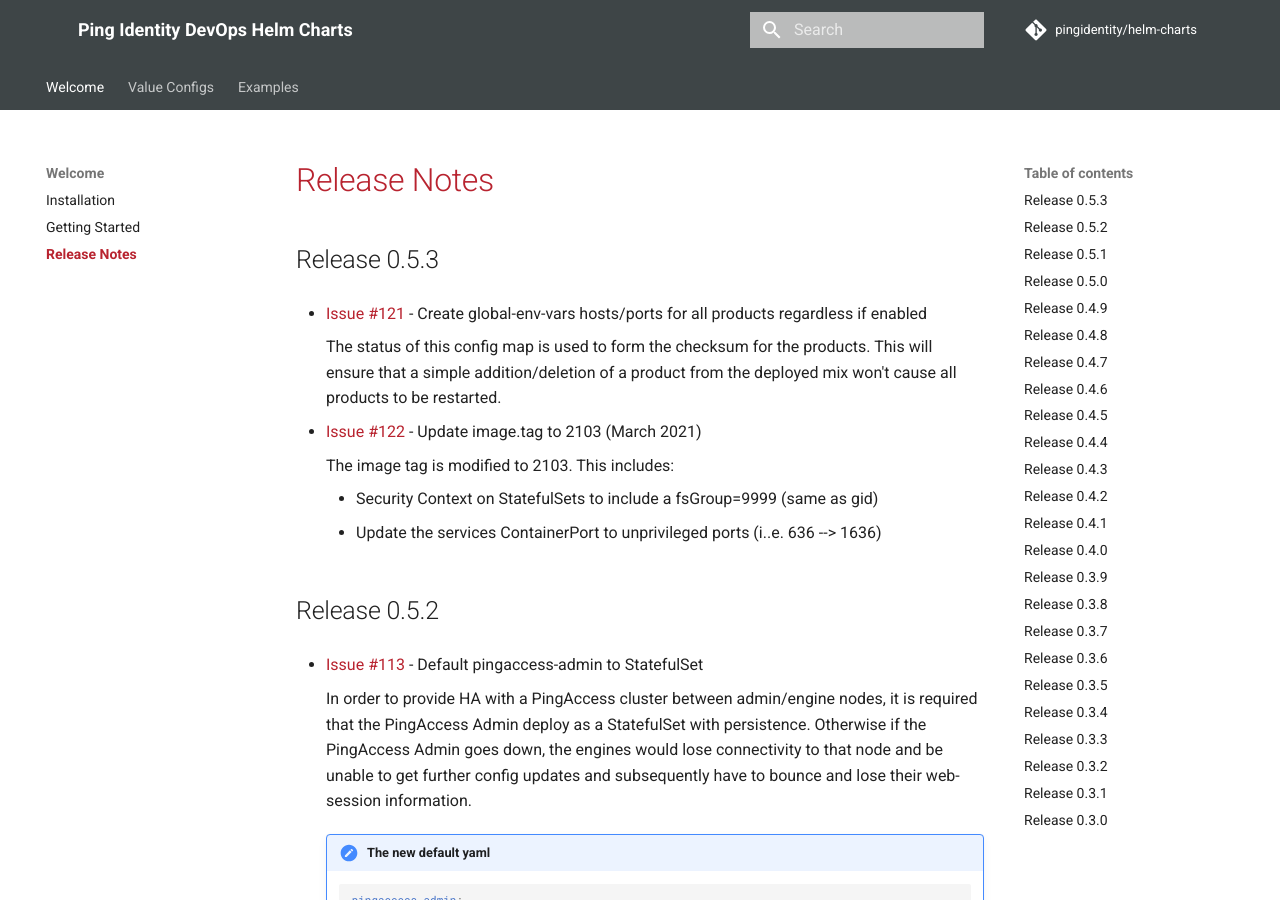
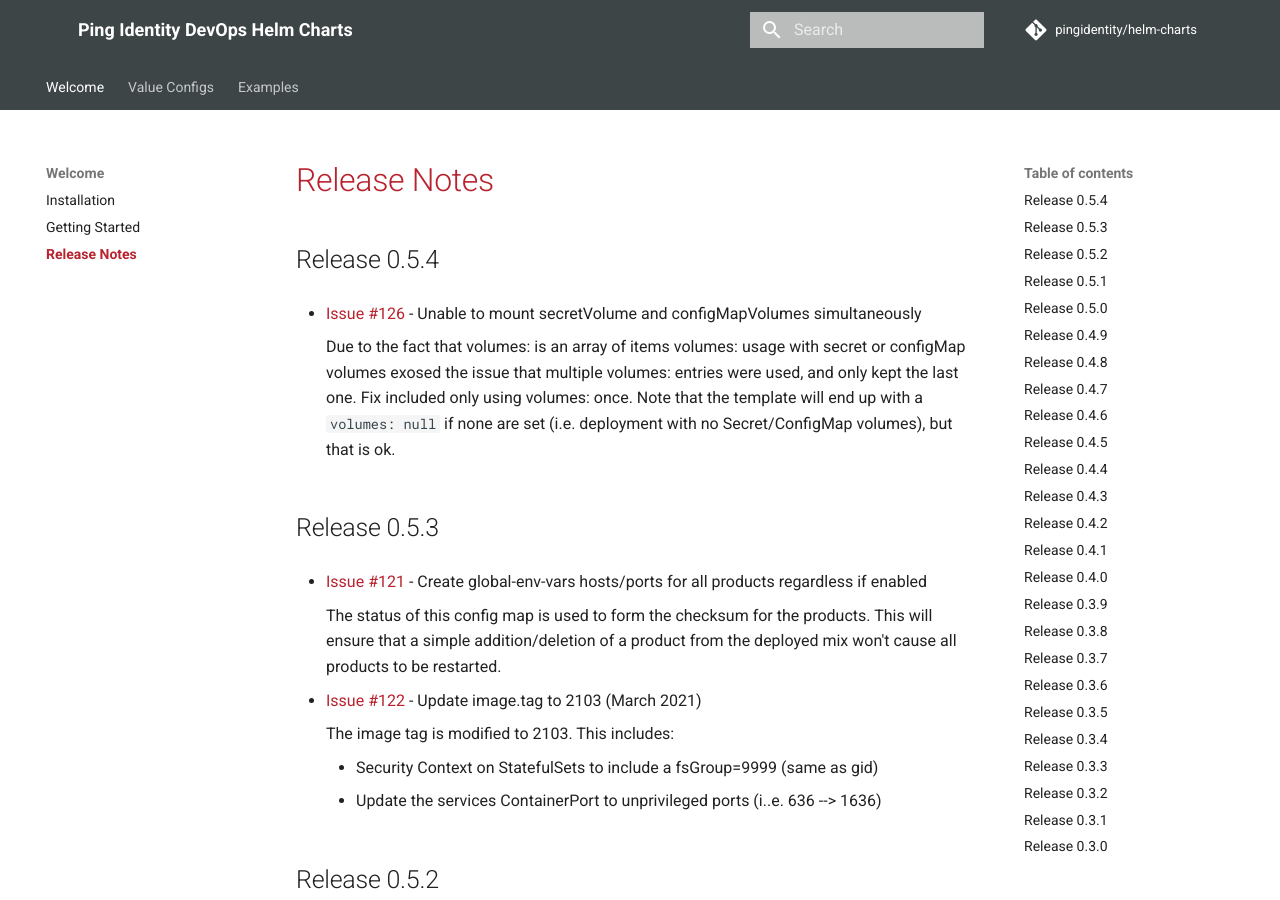
Before and after one commit to pingidentity/helm-charts, an MkDocs documentation site: the page built from docs/release-notes.md, in a window 1280 px wide and 900 px high. Built offline with MkDocs 1.6.1 and Material for MkDocs 9.7.7, drawn with Linux system fonts in a browser that asks for light colours; comment, search, counter and statistics services are not loaded.

Commit message:
#126 Fix bug with multiple volumes:

```diff
--- a/docs/release-notes.md
+++ b/docs/release-notes.md
@@ -1,4 +1,14 @@
 # Release Notes
+
+
+## Release 0.5.4
+
+* [Issue #126](https://github.com/pingidentity/helm-charts/issues/126) - Unable to mount secretVolume and configMapVolumes simultaneously
+
+    Due to the fact that volumes: is an array of items volumes: usage with secret or configMap volumes exosed
+    the issue that multiple volumes: entries were used, and only kept the last one.  Fix included only using
+    volumes: once.  Note that the template will end up with a `volumes: null` if none are
+    set (i.e. deployment with no Secret/ConfigMap volumes), but that is ok.
 
 ## Release 0.5.3
 
```
Also changed, not shown: 2 other files.
